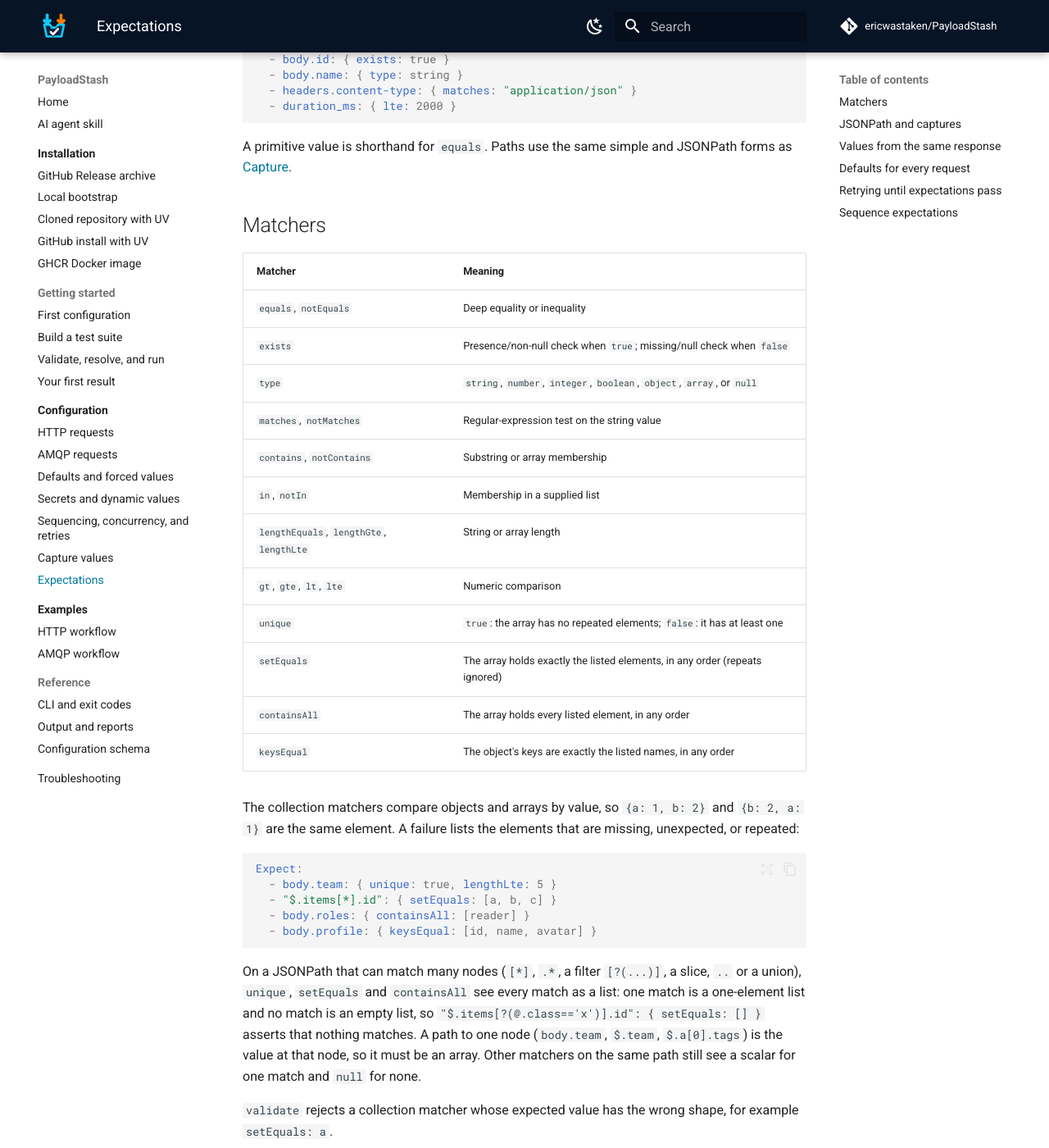
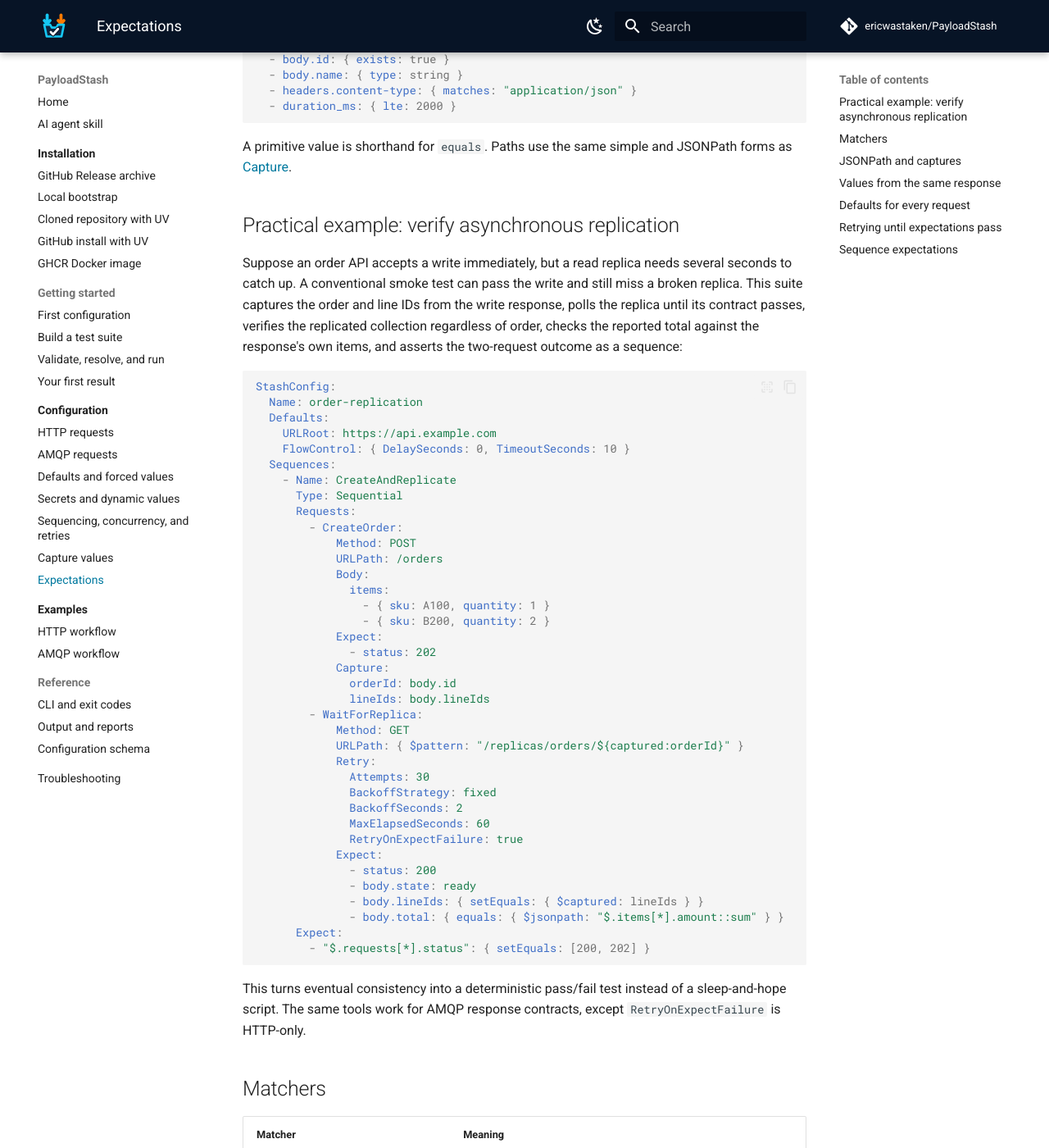
Before and after one commit to ericwastaken/PayloadStash, an MkDocs documentation site: the page built from docs/configuration/expectations.md, in a window 1280 px wide and 1400 px high, scrolled down 274 px. Shown: the whole window at 82% size. Built offline with MkDocs 1.6.1 and Material for MkDocs 9.7.7, drawn with Linux system fonts in a browser that asks for light colours; comment, search, counter and statistics services are not loaded.

Commit message:
docs: add an asynchronous replication example
Demonstrate typed captures, expectation-driven polling, collection checks, same-response comparison, and a sequence-level contract in one practical GitHub Pages example.

````diff
--- a/docs/configuration/expectations.md
+++ b/docs/configuration/expectations.md
@@ -12,6 +12,52 @@ Expect:
 ```
 
 A primitive value is shorthand for `equals`. Paths use the same simple and JSONPath forms as [Capture](capture.md).
+
+## Practical example: verify asynchronous replication
+
+Suppose an order API accepts a write immediately, but a read replica needs several seconds to catch up. A conventional smoke test can pass the write and still miss a broken replica. This suite captures the order and line IDs from the write response, polls the replica until its contract passes, verifies the replicated collection regardless of order, checks the reported total against the response's own items, and asserts the two-request outcome as a sequence:
+
+```yaml
+StashConfig:
+  Name: order-replication
+  Defaults:
+    URLRoot: https://api.example.com
+    FlowControl: { DelaySeconds: 0, TimeoutSeconds: 10 }
+  Sequences:
+    - Name: CreateAndReplicate
+      Type: Sequential
+      Requests:
+        - CreateOrder:
+            Method: POST
+            URLPath: /orders
+            Body:
+              items:
+                - { sku: A100, quantity: 1 }
+                - { sku: B200, quantity: 2 }
+            Expect:
+              - status: 202
+            Capture:
+              orderId: body.id
+              lineIds: body.lineIds
+        - WaitForReplica:
+            Method: GET
+            URLPath: { $pattern: "/replicas/orders/${captured:orderId}" }
+            Retry:
+              Attempts: 30
+              BackoffStrategy: fixed
+              BackoffSeconds: 2
+              MaxElapsedSeconds: 60
+              RetryOnExpectFailure: true
+            Expect:
+              - status: 200
+              - body.state: ready
+              - body.lineIds: { setEquals: { $captured: lineIds } }
+              - body.total: { equals: { $jsonpath: "$.items[*].amount::sum" } }
+      Expect:
+        - "$.requests[*].status": { setEquals: [200, 202] }
+```
+
+This turns eventual consistency into a deterministic pass/fail test instead of a sleep-and-hope script. The same tools work for AMQP response contracts, except `RetryOnExpectFailure` is HTTP-only.
 
 ## Matchers
 
````
